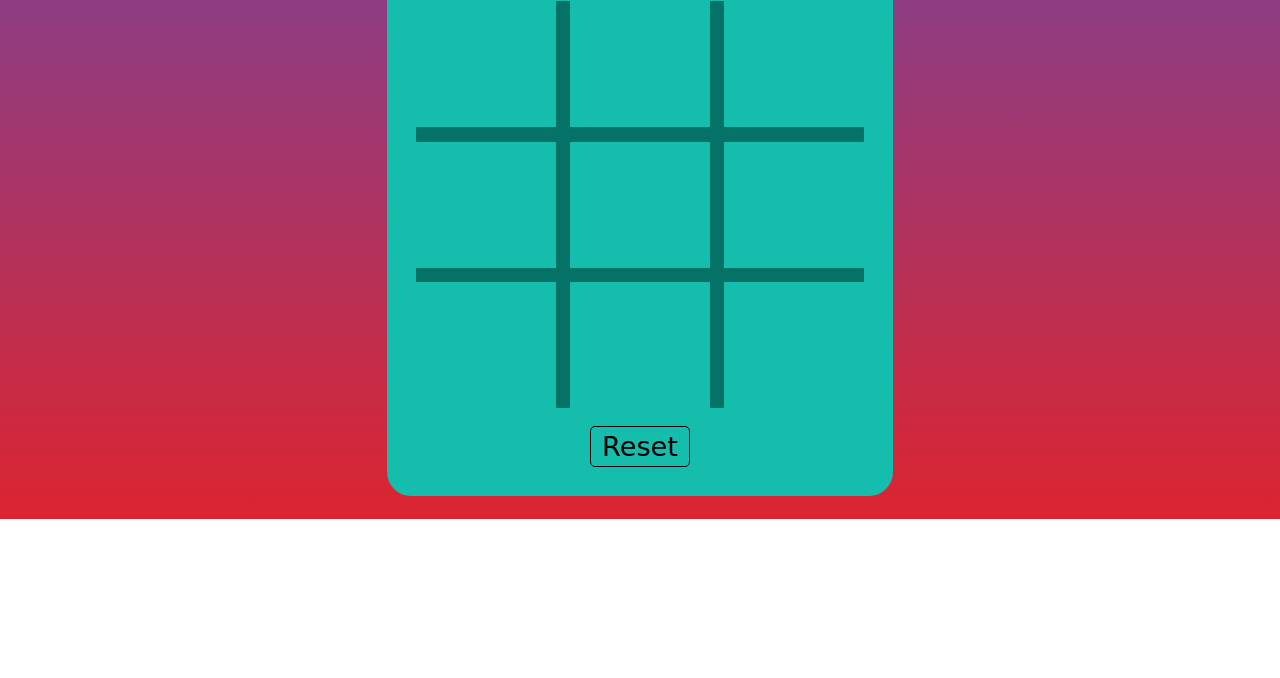
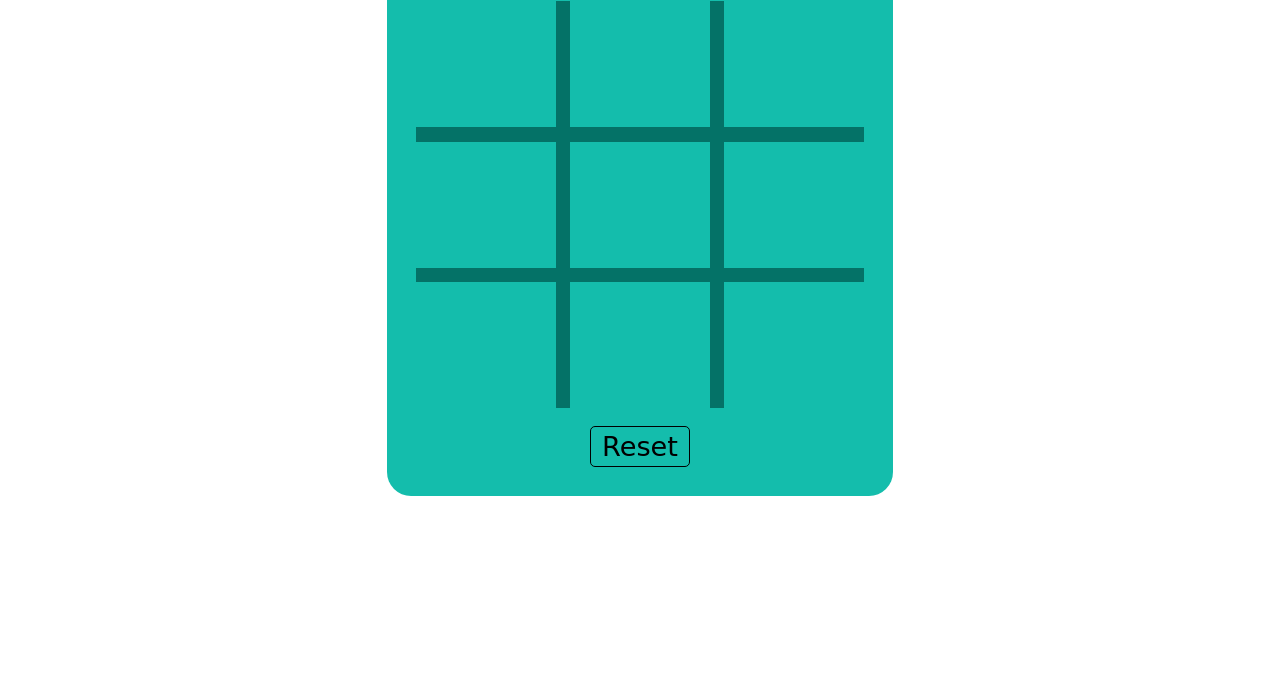
Before and after one commit to PitamberRawat/TicTacToe, a plain HTML site: page index.html in a window 1280 px wide. Shown: the part 122-800 px from the top of the page. Drawn offline with Linux system fonts and the light colour scheme.

Commit message:
Update style.css

```diff
--- a/style.css
+++ b/style.css
@@ -16,7 +16,6 @@ body{
     font-family: sans-serif;
     display: flex;
     justify-content: center;
-    background: no-repeat linear-gradient(#7b4397, #dc2430 );
     margin-bottom: 1.45rem;
 }
 
```
